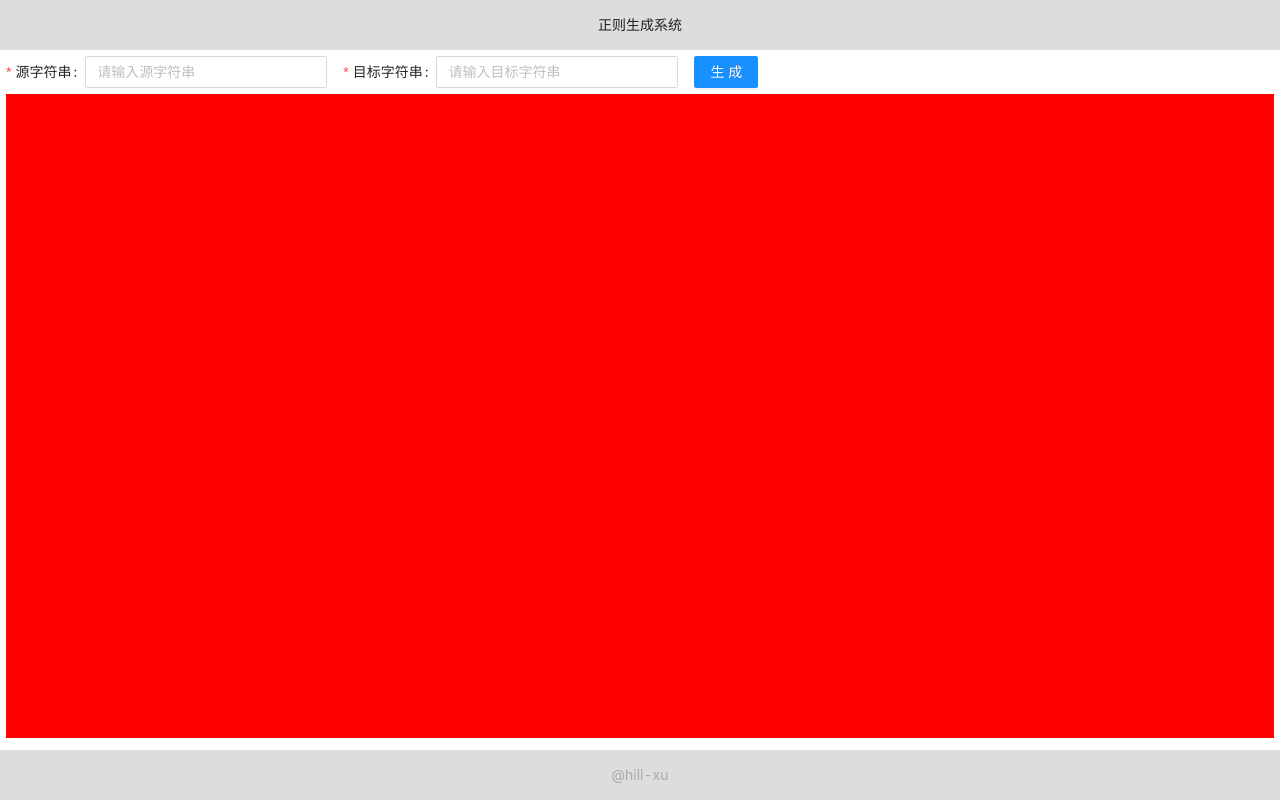
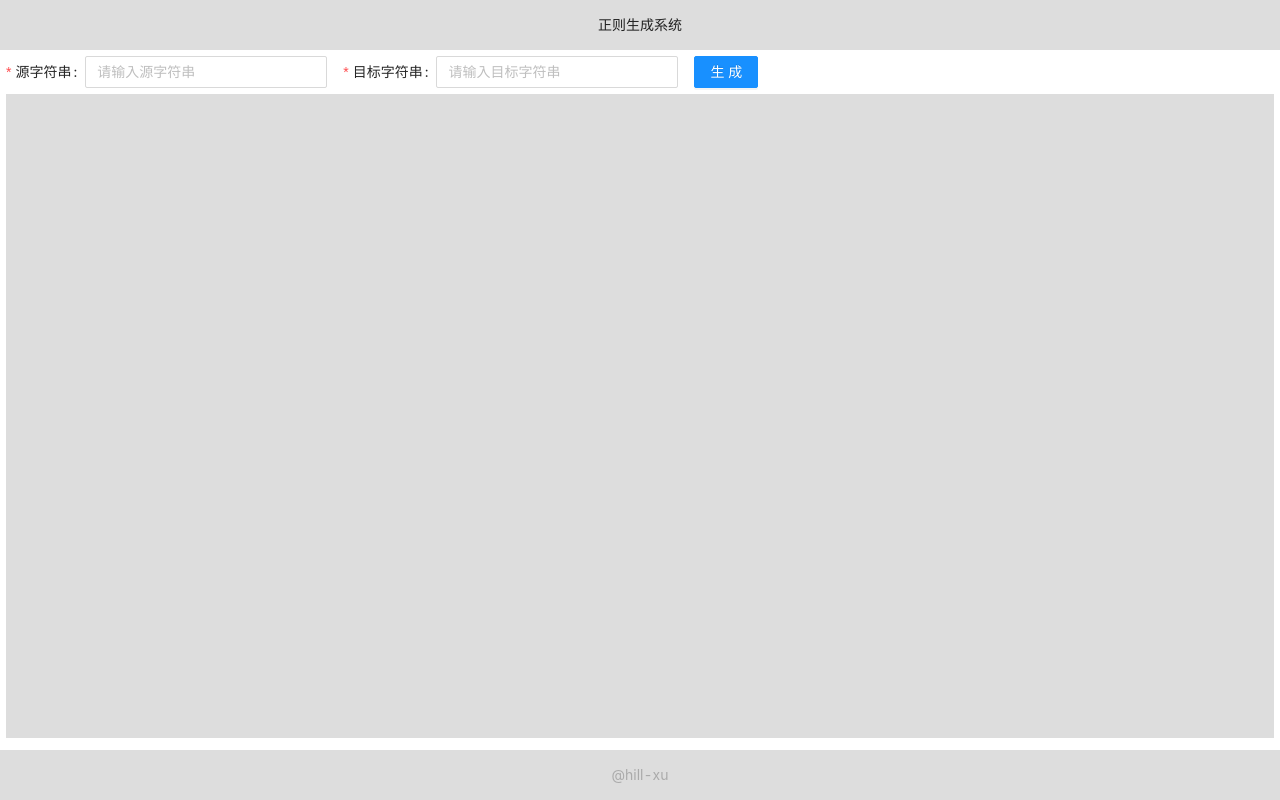
Before and after one commit to hill-xu/react-web-terminal, a React (Create React App) app: page / in a window 1280 px wide. Built offline with nearby package versions, Linux system fonts and the light colour scheme.

Commit message:
修改回正常的颜色

```diff
--- a/src/App.css
+++ b/src/App.css
@@ -25,7 +25,7 @@
 .content-box {
   width: 100%;
   height: calc(100% - 44px);
-  background: red;
+  background: #ddd;
   margin-top: 6px;
 }
 
```
